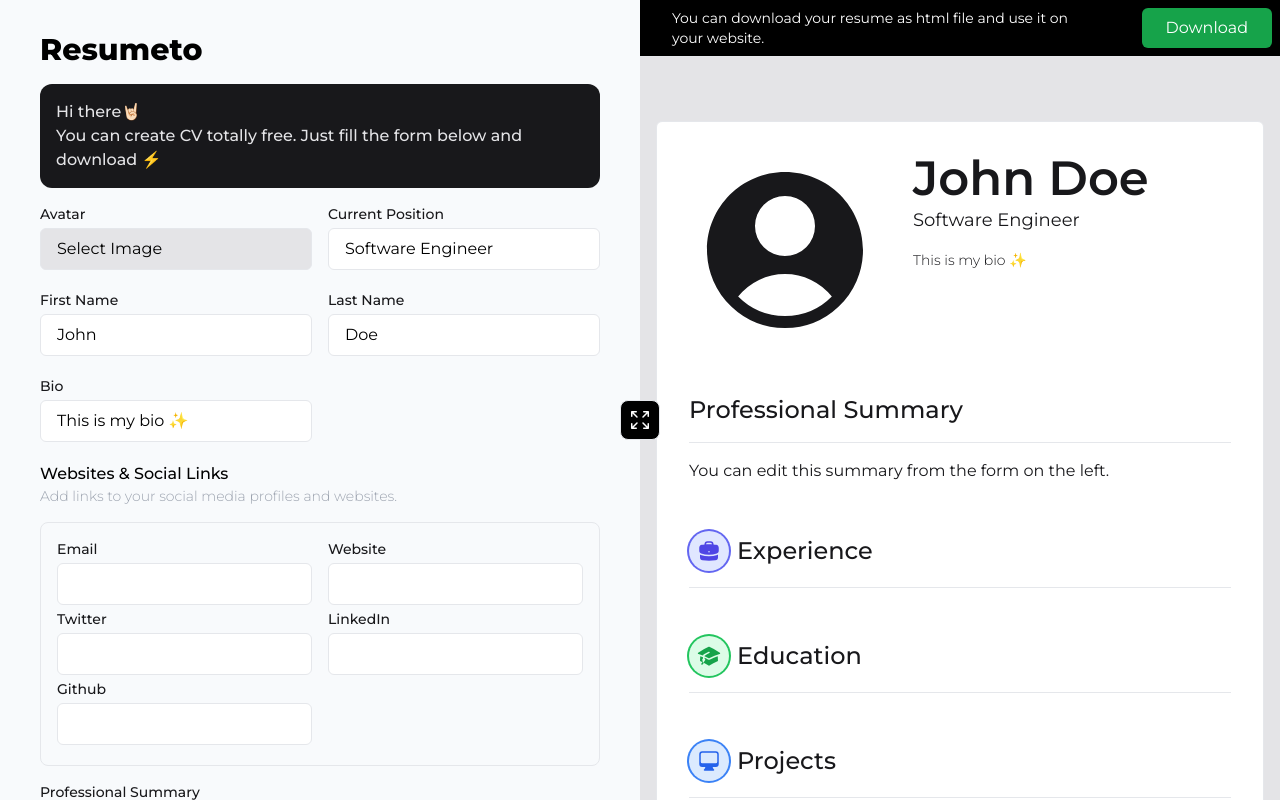
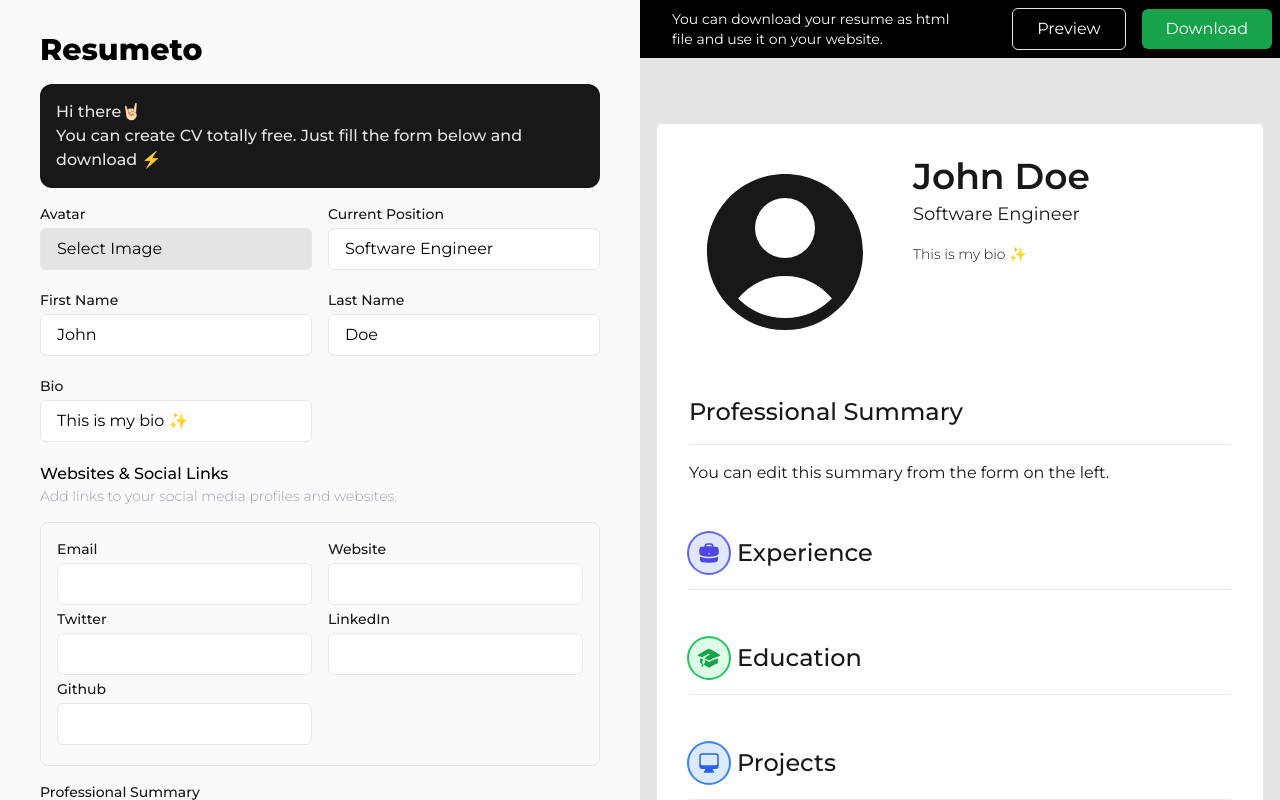
Before and after one commit to vfurkanguner/resumeto, a React (Vite) app: page / in a window 1280 px wide. Built offline with nearby package versions, Linux system fonts and the light colour scheme.

Commit message:
refactor: preview improvement

```diff
--- a/package.json
+++ b/package.json
@@ -10,10 +10,11 @@
   },
   "dependencies": {
     "@heroicons/react": "^2.0.13",
-    "@reach/router": "^1.3.4",
+    "jspdf": "^2.5.1",
     "react": "^18.2.0",
     "react-dom": "^18.2.0",
-    "react-quill": "^2.0.0"
+    "react-quill": "^2.0.0",
+    "react-router-dom": "^6.4.3"
   },
   "devDependencies": {
     "@types/react": "^18.0.24",
--- a/src/App.jsx
+++ b/src/App.jsx
@@ -2,10 +2,10 @@
 import ReactDOMServer from 'react-dom/server';
 import FormLayout from "./components/layout/FormLayout";
 import reducer from "./reducers/userReducer";
-import useWindowSize from "./hooks/useWindowSize";
 import ContentLayout from "./components/layout/ContentLayout";
-import { ArrowsPointingOutIcon } from "@heroicons/react/24/solid";
 import { HTMLBase } from './templates';
+import { Link } from 'react-router-dom';
+import { jsPDF } from "jspdf";
 
 const initialState = {
   name: "John",
@@ -21,9 +21,6 @@
 
 
 function App() {
-  const size = useWindowSize();
-  const INITIAL_WIDTH = window.innerWidth / 2;
-
   const [state, dispatch] = React.useReducer(reducer, initialState);
 
   const [experienceBlocks, setExperienceBlocks] = useState([]);
@@ -31,36 +28,15 @@
   const [skillBlocks, setSkillBlocks] = useState([]);
   const [socialBlocks, setSocialBlocks] = useState({});
   const [projectBlocks, setProjectBlocks] = useState([]);
-  const [contentSize, setContentSize] = useState(INITIAL_WIDTH);
   const [selectedFile, setSelectedFile] = useState(null);
   const [avatar, setAvatar] = useState(null);
-  const [isDragging, setIsDragging] = useState(false);
-  const [positionX, setPositionX] = useState(window.innerWidth / 2);
 
-  const onMouseDown = (e) => {
-    setIsDragging(true);
-  };
-
-  const onMouseUp = (e) => {
-    setIsDragging(false);
-  };
-
-  const onMouseMove = (e) => {
-    if (isDragging) {
-      const x = size.width - e.clientX;
-      setContentSize(x);
-      setPositionX(e.clientX);
-    }
-  };
 
   const handleChange = React.useCallback((e) => {
     const { name, value } = e.target;
     dispatch({ type: "UPDATE_INPUTS", payload: { name, value } });
   }, []);
 
-  function classNames(...classes) {
-    return classes.filter(Boolean).join(" ");
-  }
 
 
   const renderContent = (isPassive = false ) => {
@@ -71,16 +47,12 @@
       ContainerRenderer={ContainerRenderer}
       state={state}
       avatar={avatar}
-      onMouseDown={onMouseDown}
-      onMouseMove={onMouseMove}
-      onMouseUp={onMouseUp}
-      isDragging={isDragging}
       experienceBlocks={experienceBlocks}
       educationBlocks={educationBlocks}
       skillBlocks={skillBlocks}
       socialBlocks={socialBlocks}
       projectBlocks={projectBlocks}
-      Footer={<div>Resumeto - Best Resume Creator |  Click here to remove branding link to paypal</div>}
+      Footer={<div className="text-center"> <span className="font-semibold">Resumeto</span> - Best Resume Creator</div>}
     />);
   }
 
@@ -91,7 +63,6 @@
         {renderContent(true)}
       </HTMLBase>
     );
-    console.log(finalHtml);
 
     const file = new Blob([finalHtml], {
       type: "text/html",
@@ -102,36 +73,19 @@
     element.click();
   };
 
+  const allStates = {
+    state,
+    experienceBlocks,
+    educationBlocks,
+    skillBlocks,
+    socialBlocks,
+    projectBlocks,
+    selectedFile,
+    avatar,
+  };
+
   return (
     <div className="relative flex flex-col">
-      <div
-        style={{
-          left: positionX,
-        }}
-        className="hidden lg:fixed lg:flex top-0 bottom-0  bg-slate-50 z-[60]"
-      >
-        <div
-          onMouseDown={onMouseDown}
-          onMouseUp={onMouseUp}
-          onMouseMove={onMouseMove}
-          className={classNames(
-            "w-px h-full fixed",
-            isDragging ? "bg-blue-600" : "bg-whşte"
-          )}
-        />
-        <button
-          onMouseDown={onMouseDown}
-          onMouseUp={onMouseUp}
-          onMouseMove={onMouseMove}
-          className="bg-black absolute cursor-move -left-5 z-[51] top-[50%] border flex items-center justify-center rounded-lg w-10 h-10"
-        >
-          <ArrowsPointingOutIcon
-            className="h-6 w-6 text-white"
-            aria-hidden="true"
-          />
-        </button>
-      </div>
-
       <main className="lg:fixed bg-slate-50 left-0 top-0 overflow-y-auto bottom-0 bg-shadow lg:w-1/2 py-8">
         <FormLayout
           state={state}
@@ -154,17 +108,24 @@
       </main>
 
       <aside
-        style={{ width: size.width > 1024 ? contentSize : "100%" }}
         className="bg-zinc-200 text-zinc-900  lg:fixed lg:right-0 z-[52] w-full lg:top-0 lg:bottom-0 lg:w-1/2 overflow-y-auto"
       >
         <div className="relative h-full">
-          <div className="text-white flex flex-col p-3 md:p-0 text-center md:text-left md:flex-row md:sticky bg-black top-0 border-b flex items-center justify-center z-[55] px-10">
+          <div className="text-white flex-col p-3 md:p-0 text-center md:text-left md:flex-row md:sticky bg-black top-0 border-b flex items-center justify-center z-[55] px-10">
             <span className="text-sm px-8">
               You can download your resume as html file and use it on your
               website.
             </span>
+            <Link
+              to={`/cv/${state.name.toLowerCase()}-${state.surname.toLowerCase()}`}
+              className="border px-6 py-2 m-2  rounded-md"
+              state={allStates}
+            >
+              Preview
+            </Link>
             <button
               onClick={onClickDownloadAsHtml}
+              // onClick={generatePDF}
               className="bg-green-600 hover:bg-green-700 px-6 py-2 m-2  rounded-md"
             >
               Download
--- a/src/ResumeView.jsx
+++ b/src/ResumeView.jsx
@@ -1,24 +1,73 @@
-import React from 'react';
-import { getResumeData } from './api';
-import ContentLayout from './components/layout/ContentLayout';
-import { useAPI } from './hooks/useAPI';
+import React from "react";
+import * as ReactDOMServer from "react-dom/server";
+import { useLocation } from "react-router-dom";
+import { getResumeData } from "./api";
+import ContentLayout from "./components/layout/ContentLayout";
+import { useAPI } from "./hooks/useAPI";
+import jsPDF from "jspdf";
+import HTMLBase from "./templates/HTMLBase";
 
-const ResumeView = ({ resumeSlug }) => {
-    const { loading, data } = useAPI(getResumeData, { slug: resumeSlug });
+
+const ResumeView = () => {
+  const location = useLocation();
+  const stateData = location?.state;
+
+  const { loading, data: rawData } = useAPI(getResumeData, { slug: "/" });
   if (loading) {
-        return <div>loading...</div>
+    return <div>loading...</div>;
+  }
+
+  const data = stateData || rawData;
+
+  const onClickDownloadAsHtml = () => {
+    const element = document.createElement("a");
+    const finalHtml = ReactDOMServer.renderToStaticMarkup(
+      <HTMLBase>{renderContent()}</HTMLBase>
+    );
+
+    const file = new Blob([finalHtml], {
+      type: "text/html",
+    });
+    element.href = URL.createObjectURL(file);
+    element.download = "resume.html";
+    document.body.appendChild(element); // Required for this to work in FireFox
+    element.click();
   };
-    console.log('hello', data);
-    return <div>
+
+  const renderContent = () => (
+    <main>
+      <div className="pb-12">
         <ContentLayout
           Footer={
-                <div>Lets put a footer here like:
-                    Create your own resume
+            <div className="text-center mt-8">
+              Made with{" "}
+              <strong>
+                <a href="https://resumeto.com">Resumeto</a>
+              </strong>
             </div>
           }
           {...data}
         />
+        <div className="fixed inset-0 bg-gray-100 -z-10" />
       </div>
-}
+    </main>
+  );
+
+  return (
+    <div className="py-4">
+      <div className="border bg-white my-4 p-4 rounded-md w-full lg:max-w-4xl lg:mx-auto h-full lg:p-8 md:flex text-center md:text-left justify-between items-center ">
+        For now you can download the resume as HTML file.
+        <button
+          onClick={onClickDownloadAsHtml}
+          className="bg-green-600 text-white hover:bg-green-700 px-6 py-2 m-2  rounded-md"
+        >
+          Download
+        </button>
+      </div>
+
+      {renderContent()}
+    </div>
+  );
+};
 
 export default ResumeView;
--- a/src/components/layout/ContentLayout.jsx
+++ b/src/components/layout/ContentLayout.jsx
@@ -39,10 +39,10 @@
               )}
               <div className="space-y-4">
                 <div className=" space-y-1">
-                  <h1 className="text-4xl md:text-5xl font-semibold capitalize">{`${state?.name} ${state?.surname}`}</h1>
+                  <h1 className="text-3xl md:text-4xl font-semibold capitalize">{`${state?.name} ${state?.surname}`}</h1>
                   <p className="text-lg capitalize">{state?.jobTitle}</p>
                 </div>
-                <p className="font-light text-sm ">{state.bio}</p>
+                <p className="font-light text-sm">{state.bio}</p>
                 <ul className="flex gap-2 flex-wrap">
                   {Object.entries(socialBlocks).map(([key, value]) => {
                     return (
@@ -185,7 +185,7 @@
           </section>
         {Footer}
         </div>
-      </div>
+        </div>
 
     </ContainerRenderer>
   );
--- a/src/router.jsx
+++ b/src/router.jsx
@@ -1,14 +1,15 @@
-import React from 'react';
-import { Router, Link } from '@reach/router';
-import App from './App';
-import ResumeView from './ResumeView';
+import React from "react";
+import { Route, Link, BrowserRouter, Routes } from "react-router-dom";
+import App from "./App";
+import ResumeView from "./ResumeView";
 
 const MainRouter = () => (
-    <Router>
-        <App path="/" />
-        <ResumeView path="/cv/:resumeSlug" />
-    </Router>
-)
-
+  <BrowserRouter>
+    <Routes>
+      <Route path="/" element={<App />} />
+      <Route path="/cv/:resumeSlug" element={<ResumeView />} />
+    </Routes>
+  </BrowserRouter>
+);
 
 export default MainRouter;
```
Also changed, not shown: 1 other file (tests, documents, lock files or other folders). Lines whose indentation alone changed are shown as unchanged.
